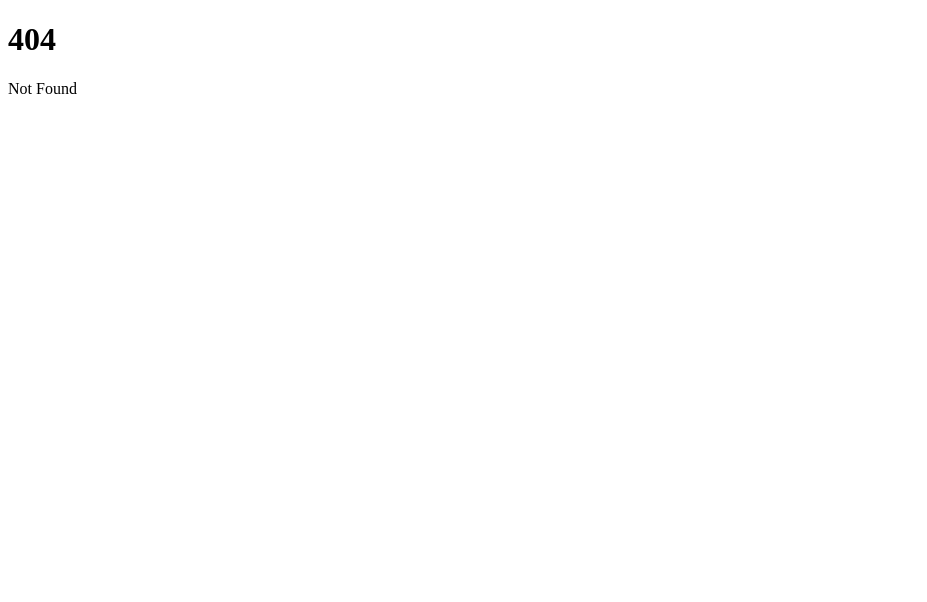
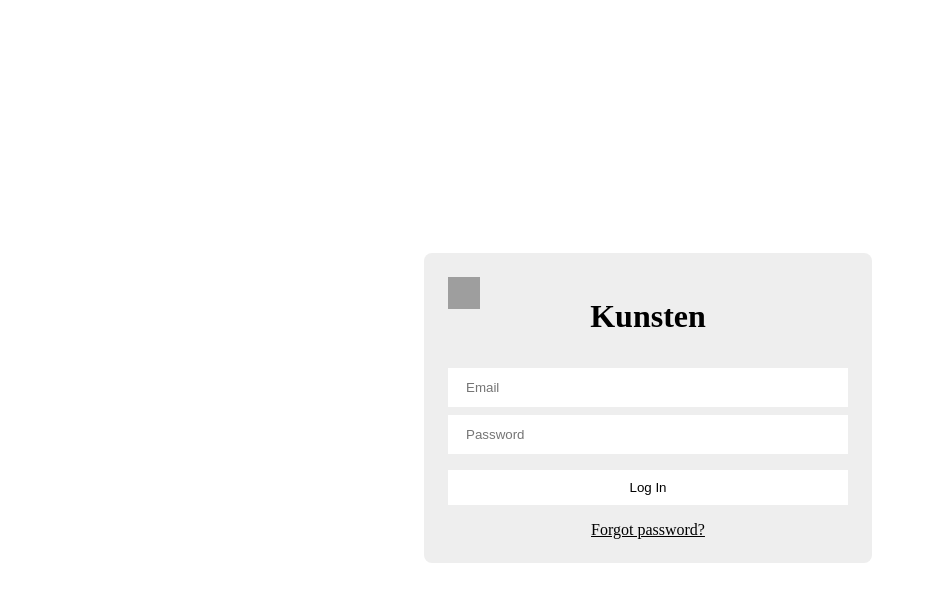
Before and after one commit to cs-24-sw-3-09/KunstenCMSFrontend, a SvelteKit app: page /login in a window 1280 px wide. Before the commit this address had no page. Shown: the top 602 px of the page, without its empty margins (0-927 px from the left). Built offline with nearby package versions, Linux system fonts and the light colour scheme; grey boxes are pictures that could not be loaded.

Commit message:
imported tobias login page

```diff
--- /dev/null
+++ b/src/routes/login/+page.svelte
@@ -0,0 +1,80 @@
+<script>
+    let password = $state("");
+    let email = $state("");
+    // svelte-ignore non_reactive_update
+    let showError = false;
+
+    // Function for sending email and password to server
+    async function sendLoginData() {
+        try {
+            const response = fetch(url, {
+                method: "POST",
+                headers: {
+                    "Content-type": "application/json",
+                },
+                body: new URLSearchParams({password, email}),
+            });
+
+            if (!response.ok) {
+                throw new Error("Error in Network response");
+            }
+
+            // TODO: assign tokens to paraemter.
+
+            const data = await response.json();
+            console.log("servers respons:", data);
+        } catch(error) {
+            console.error("There was a problem with the fetch operation:", error);
+        }
+    }
+    //TODO: Make this function when token are made in backend..
+    function tokenCheck(loginToken, reloadToken){
+        if (loginToken);
+    }
+
+    function wrongPassword(){
+        showError = true;
+    }
+
+</script>
+
+<div class="login-page">
+    <div class="login-container">
+        <!-- svelte-ignore a11y_missing_attribute -->
+        <img class="login-icon" src="../src/Images/logo.ico" />
+        <h1 class="login-title">Kunsten</h1>
+        <form id="login-form">
+            <input
+                bind:value={email}
+                type="email"
+                id="login-username"
+                placeholder="Email"
+                required
+            />
+            <input
+                bind:value={password}
+                type="password"
+                id="login-password"
+                placeholder="Password"
+                required
+            />
+
+            <div>
+                <p id="login-error" hidden={!showError}>Incorrect username or password.</p>
+            </div>
+
+            <button
+                onclick={sendData}
+                type="submit"
+                id="login-submit"
+                class="login-submit">Log In</button
+            >
+            <a href="/html/forgot.html" class="login-forgot">Forgot password?</a
+            >
+        </form>
+    </div>
+</div>
+
+<style>
+    @import "./page.css";
+</style>
--- /dev/null
+++ b/src/routes/login/page.css
@@ -0,0 +1,74 @@
+
+.login-page {
+    width: 100vw;
+    height: 100vh;
+    display: flex;
+    justify-content: center;
+    align-items: center;
+
+}
+
+.login-container {
+    display: flex;
+    flex-direction: column;
+    gap: 12px;
+    padding: 24px;
+    border-radius: 8px;
+    background-color: rgb(238, 238, 238);
+    width: clamp(100px, 50%, 400px);
+    position: relative;
+}
+
+
+.login-icon {
+    width: 32px;
+    position: absolute;
+    top: 24px;
+    left: 24px;
+    height: 32px;
+}
+
+.login-title  {
+    width: 100%;
+    text-align: center;
+}
+
+.login-container form {
+    display: flex;
+    flex-direction: column;
+    gap: 8px;
+    width: 100%;
+
+}
+
+
+.login-container form input {
+    padding: 12px 18px;
+    border: none;
+}
+
+#login-error {
+    color: red;
+    font-size: 15px;
+    font-weight: 600;
+    padding: 0;
+}
+
+.login-submit {
+    background-color: white;
+    border: none;
+    border-radius: 0;
+    padding: 10px 0;
+}
+
+.login-submit:hover {
+    background-color: rgb(246, 246, 246);
+}
+
+.login-forgot {
+    text-decoration: underline;
+    color: black;
+    text-align: center;
+    font-size: 16px;
+    margin-top: 8px;
+}
```
